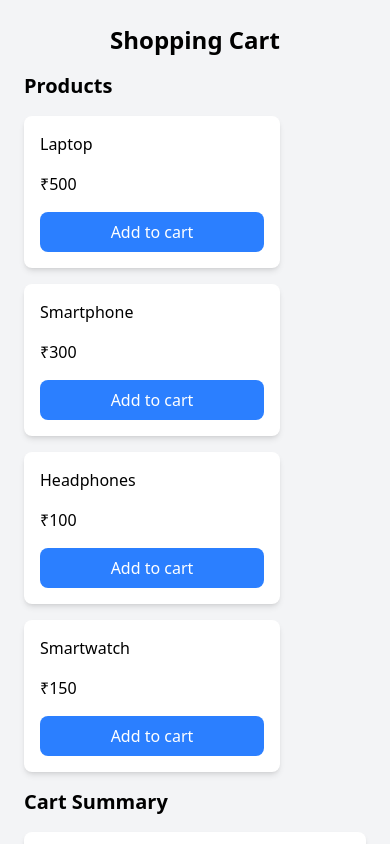
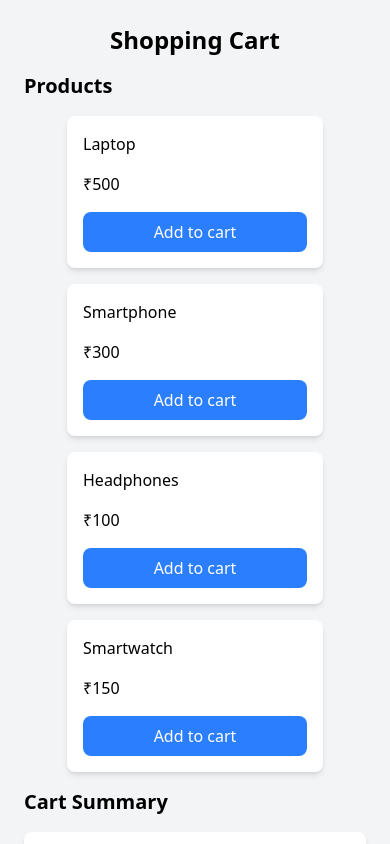
Before and after one commit to sudarshps/shoppingcart, a React (Vite) app: page / in a window 390 px wide. Shown: the top 844 px of the page. Built offline with nearby package versions, Linux system fonts and the light colour scheme.

Commit message:
responsive

```diff
--- a/src/components/Products.jsx
+++ b/src/components/Products.jsx
@@ -8,7 +8,7 @@ const Products = ({addItems}) => {
     return (
         <div className='space-y-4'>
             <h1 className='font-semibold text-xl'>Products</h1>
-            <div className='grid gap-4 md:grid-cols-4'>
+            <div className='grid flex justify-center gap-4 md:grid-cols-4'>
                 {PRODUCTS.map((product) => (
                     <div key={product.id} className='bg-white shadow-md w-64 rounded-lg space-y-4 p-4'>
                         <h1>{product.name}</h1>
```
